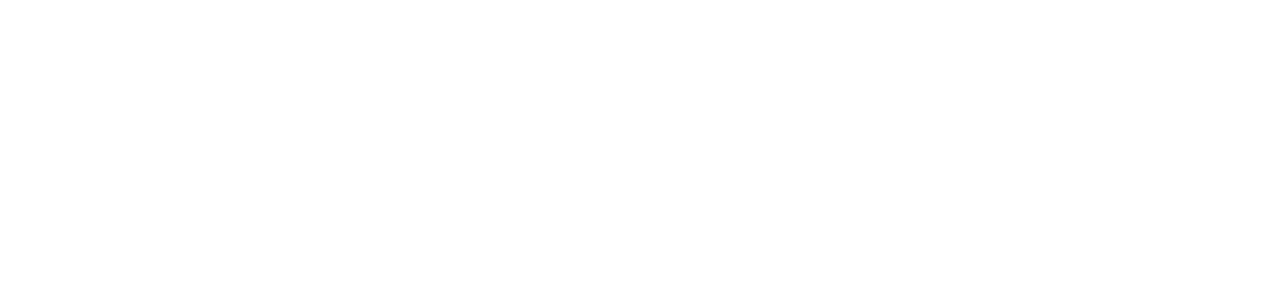
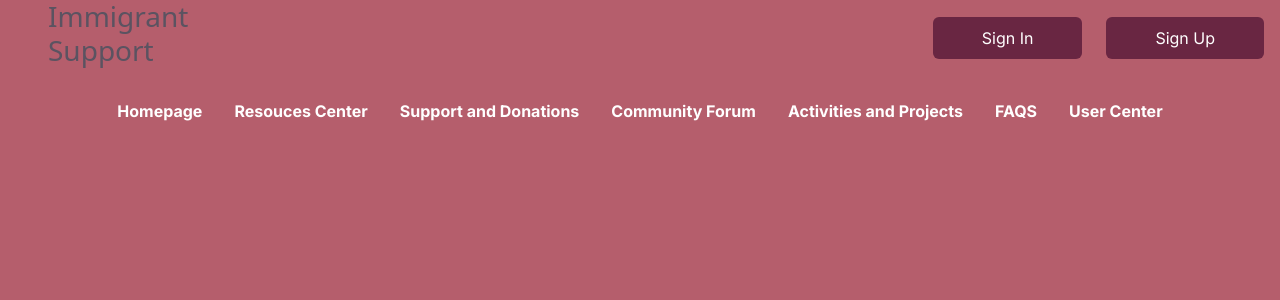
Before and after one commit to happylifeeveryday/5032-Assignment, a Vue app: page /resouces-center in a window 1280 px wide. Before the commit this address had no page. Shown: the top 300 px of the page. Built offline with nearby package versions, Linux system fonts and the light colour scheme.

Commit message:
Modify details design.

```diff
--- a/index.html
+++ b/index.html
@@ -6,7 +6,7 @@
     <meta name="viewport" content="width=device-width, initial-scale=1.0">
     <title>Vite App</title>
   </head>
-  <body>
+  <body style="background-color: #b55e6c;">
     <div id="app"></div>
     <script type="module" src="/src/main.js"></script>
   </body>
--- a/src/components/HomeContent.vue
+++ b/src/components/HomeContent.vue
@@ -5,8 +5,8 @@
     <div class="col-md-8 offset-md-2 col-10 offset-1">
       <div class="col-12 text-center h2">News and Updates</div>
       <div class="row">
-        <div class="col-md-4 d-none d-md-flex text-center">
-          <img class="img-fluid" src="../assets/home.jpg" alt="" />
+        <div class="col-md-4 d-none d-md-flex text-center p-4">
+          <img class="img-fluid" src="../assets/home.jpg" alt="" style="border-radius: 20px;"/>
         </div>
         <div class="col-md-8 col-12 d-flex flex-row align-items-center">
           <div class="col my-3 my-md-0">
@@ -39,5 +39,6 @@
 <style scoped>
 div {
   font-family: Inter;
+  color: white;
 }
 </style>
--- a/src/components/NaviBar.vue
+++ b/src/components/NaviBar.vue
@@ -1,5 +1,5 @@
 <script setup>
-import isAuthenticated from '@/store'
+import {isAuthenticated} from '@/store'
 import { useRouter } from 'vue-router'
 
 const router = useRouter()
@@ -23,22 +23,22 @@
           <router-link to="/" class="nav-link">Homepage</router-link>
         </li>
         <li class="nav-item">
-          <router-link to="/signin" class="nav-link">Resouces Center</router-link>
+          <router-link to="/resouces-center" class="nav-link">Resouces Center</router-link>
         </li>
         <li class="nav-item">
-          <router-link to="/signup" class="nav-link">Support and Donations</router-link>
+          <router-link to="/support-donations" class="nav-link">Support and Donations</router-link>
         </li>
         <li class="nav-item">
-          <router-link to="/signup" class="nav-link">Community Forum</router-link>
+          <router-link to="/community-forum" class="nav-link">Community Forum</router-link>
         </li>
         <li class="nav-item">
-          <router-link to="/signup" class="nav-link">Activities and Projects</router-link>
+          <router-link to="/activities-projects" class="nav-link">Activities and Projects</router-link>
         </li>
         <li class="nav-item">
-          <router-link to="/signup" class="nav-link">FAQS</router-link>
+          <router-link to="/faqs" class="nav-link">FAQS</router-link>
         </li>
         <li class="nav-item">
-          <router-link to="/signup" class="nav-link">User Center</router-link>
+          <router-link to="/" class="nav-link">User Center</router-link>
         </li>
       </ul>
     </header>
--- a/src/router/index.js
+++ b/src/router/index.js
@@ -3,19 +3,8 @@
 import SignInView from '../views/SignInView.vue'
 import SignUpView from '../views/SignUpView.vue'
 import HomeView from '@/views/HomeView.vue'
-
+import ResoucesCenterView from '@/views/ResoucesCenterView.vue'
 const routes = [
-  // {
-  //   path: '/',
-  //   name: 'Home',
-  //   component: HomeView
-  // },
-  // {
-  //   path: '/about',
-  //   name: 'About',
-  //   component: AboutView,
-  //   meta: { requiresAuth: true }
-  // },
   {
     path: '/',
     name: 'Home',
@@ -30,6 +19,11 @@
     path: '/signup',
     name: 'SignUp',
     component: SignUpView
+  },
+  {
+    path: '/resouces-center',
+    name: 'ResoucesCenter',
+    component: ResoucesCenterView
   }
 ]
 
--- a/src/store.js
+++ b/src/store.js
@@ -1,5 +1,11 @@
 import { ref } from 'vue'
 
-const isAuthenticated = ref(false)
+export const isAuthenticated = ref(false)
 
-export default isAuthenticated
+export const pages = [
+    { title: '页面 1', content: '这是页面 1 的内容...' },
+    { title: '页面 2', content: '这是页面 2 的内容...' },
+    { title: '页面 3', content: '这是页面 3 的内容...' },
+    { title: '页面 4', content: '这是页面 4 的内容...' },
+    { title: '页面 5', content: '这是页面 5 的内容...' }
+  ];
--- /dev/null
+++ b/src/views/ResoucesCenterView.vue
@@ -0,0 +1,10 @@
+<template>
+    <PageHeader />
+    <NaviBar />
+
+  </template>
+
+  <script setup>
+  import PageHeader from '@/components/PageHeader.vue'
+  import NaviBar from '@/components/NaviBar.vue'
+  </script>
--- a/src/views/SignInView.vue
+++ b/src/views/SignInView.vue
@@ -1,7 +1,7 @@
 <script setup>
 import { ref } from 'vue'
 import { useRouter } from 'vue-router'
-import isAuthenticated from '../store'
+import {isAuthenticated} from '../store'
 
 const router = useRouter()
 
```
Also changed, not shown: src/assets/home.jpg.
